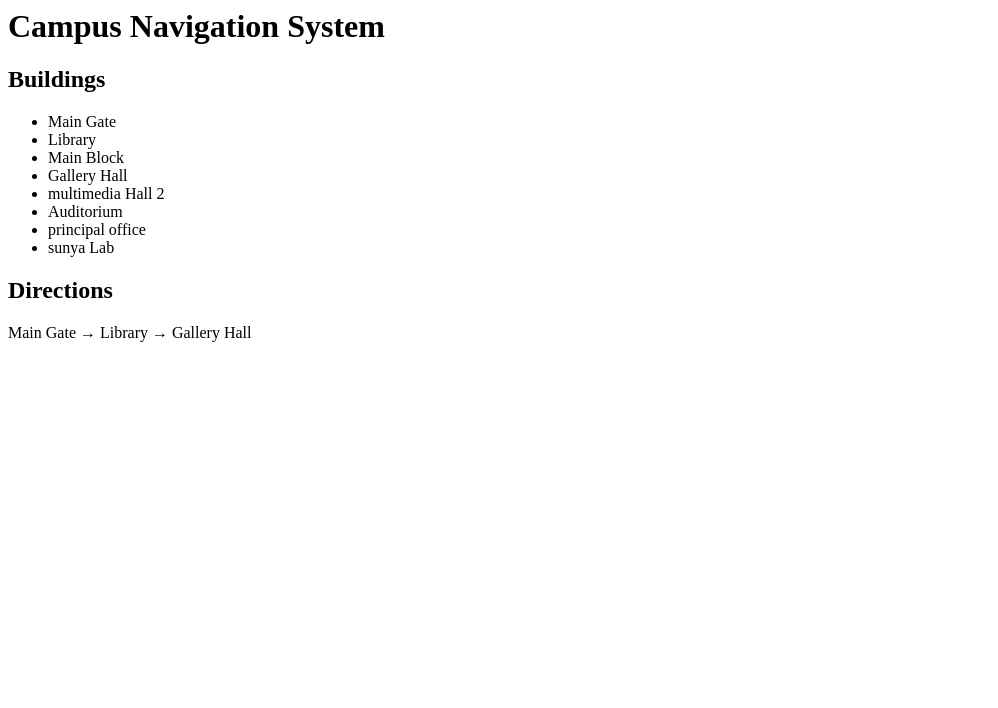
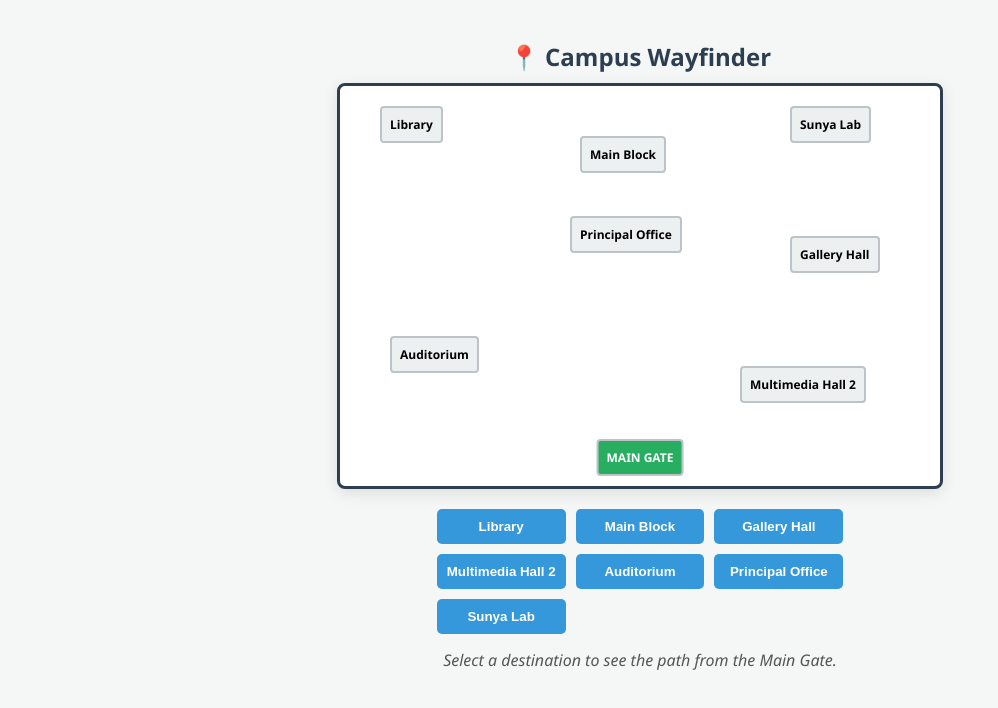
Before and after one commit to U2409039-LANET/campus-navigation, a plain HTML site: page index.html in a window 1280 px wide. Shown: the whole page, without its empty margins (0-998 px from the left). Drawn offline with Linux system fonts and the light colour scheme.

Commit message:
Update index.html

```diff
--- a/index.html
+++ b/index.html
@@ -1,29 +1,140 @@
-<html>
+<!DOCTYPE html>
+<html lang="en">
 <head>
-<title>Campus Navigation</title>
+    <meta charset="UTF-8">
+    <meta name="viewport" content="width=device-width, initial-scale=1.0">
+    <title>Student Campus Map</title>
+    <style>
+        :root {
+            --primary: #2c3e50;
+            --accent: #3498db;
+            --path: #e74c3c;
+            --bg: #f4f7f6;
+        }
+
+        body { font-family: 'Segoe UI', sans-serif; background: var(--bg); display: flex; flex-direction: column; align-items: center; margin: 0; padding: 20px; }
+        h2 { color: var(--primary); margin-bottom: 10px; }
+
+        /* Map Container */
+        #map-container {
+            position: relative;
+            width: 600px;
+            height: 400px;
+            background: #fff;
+            border: 3px solid var(--primary);
+            border-radius: 8px;
+            box-shadow: 0 4px 15px rgba(0,0,0,0.1);
+            overflow: hidden;
+        }
+
+        /* Building Styling */
+        .building {
+            position: absolute;
+            padding: 8px;
+            background: #ecf0f1;
+            border: 2px solid #bdc3c7;
+            border-radius: 4px;
+            font-size: 12px;
+            font-weight: bold;
+            text-align: center;
+            transition: all 0.3s;
+        }
+
+        .main-gate { background: #27ae60; color: white; bottom: 10px; left: 50%; transform: translateX(-50%); }
+
+        /* Path Line */
+        #path-svg {
+            position: absolute;
+            top: 0; left: 0;
+            width: 100%; height: 100%;
+            pointer-events: none;
+        }
+
+        #route {
+            fill: none;
+            stroke: var(--path);
+            stroke-width: 4;
+            stroke-dasharray: 10;
+            stroke-linejoin: round;
+            stroke-linecap: round;
+            display: none;
+        }
+
+        /* Navigation Controls */
+        .controls { margin-top: 20px; display: grid; grid-template-columns: repeat(3, 1fr); gap: 10px; max-width: 600px; }
+
+        button {
+            padding: 10px;
+            cursor: pointer;
+            background: var(--accent);
+            color: white;
+            border: none;
+            border-radius: 5px;
+            font-weight: 600;
+        }
+
+        button:hover { background: #2980b9; }
+
+        #direction-text { margin-top: 15px; font-style: italic; color: #555; }
+    </style>
 </head>
-
 <body>
 
-<h1>Campus Navigation System</h1>
+    <h2>📍 Campus Wayfinder</h2>
 
-<h2>Buildings</h2>
+    <div id="map-container">
+        <svg id="path-svg">
+            <path id="route" d="" />
+        </svg>
 
-<ul>
-<li>Main Gate</li>
-<li>Library</li>
-<li>Main Block</li>
-<li>Gallery Hall </li>
-<li>multimedia Hall 2</li>
-<li>Auditorium</li>
-<li>principal office</li>
-<li>sunya Lab</li>
-</ul>
+        <div class="building main-gate" id="gate">MAIN GATE</div>
+        <div class="building" style="top: 20px; left: 40px;" id="lib">Library</div>
+        <div class="building" style="top: 50px; left: 240px;" id="main">Main Block</div>
+        <div class="building" style="top: 150px; left: 450px;" id="gallery">Gallery Hall</div>
+        <div class="building" style="top: 280px; left: 400px;" id="multi">Multimedia Hall 2</div>
+        <div class="building" style="top: 250px; left: 50px;" id="auditorium">Auditorium</div>
+        <div class="building" style="top: 130px; left: 230px;" id="office">Principal Office</div>
+        <div class="building" style="top: 20px; left: 450px;" id="sunya">Sunya Lab</div>
+    </div>
 
-<h2>Directions</h2>
+    <div class="controls">
+        <button onclick="navigate('lib')">Library</button>
+        <button onclick="navigate('main')">Main Block</button>
+        <button onclick="navigate('gallery')">Gallery Hall</button>
+        <button onclick="navigate('multi')">Multimedia Hall 2</button>
+        <button onclick="navigate('auditorium')">Auditorium</button>
+        <button onclick="navigate('office')">Principal Office</button>
+        <button onclick="navigate('sunya')">Sunya Lab</button>
+    </div>
 
-<p>Main Gate → Library → Gallery Hall </p>
+    <p id="direction-text">Select a destination to see the path from the Main Gate.</p>
 
+    <script>
+        function navigate(targetId) {
+            const gate = document.getElementById('gate').getBoundingClientRect();
+            const target = document.getElementById(targetId).getBoundingClientRect();
+            const container = document.getElementById('map-container').getBoundingClientRect();
+
+            const route = document.getElementById('route');
+            const text = document.getElementById('direction-text');
+
+            // Calculate relative positions
+            const startX = 300; // Center Bottom (Main Gate)
+            const startY = 380;
+
+            const endX = (target.left - container.left) + (target.width / 2);
+            const endY = (target.top - container.top) + (target.height / 2);
+
+            // Create a simple "L" shaped path for a "street" feel
+            const pathData = `M ${startX} ${startY} L ${startX} ${endY} L ${endX} ${endY}`;
+
+            route.setAttribute('d', pathData);
+            route.style.display = 'block';
+
+            // Dynamic Directions
+            const buildingName = document.getElementById(targetId).innerText;
+            text.innerHTML = `<b>Route:</b> Walk straight from the Main Gate and turn toward the <b>${buildingName}</b>.`;
+        }
+    </script>
 </body>
-
 </html>
```
